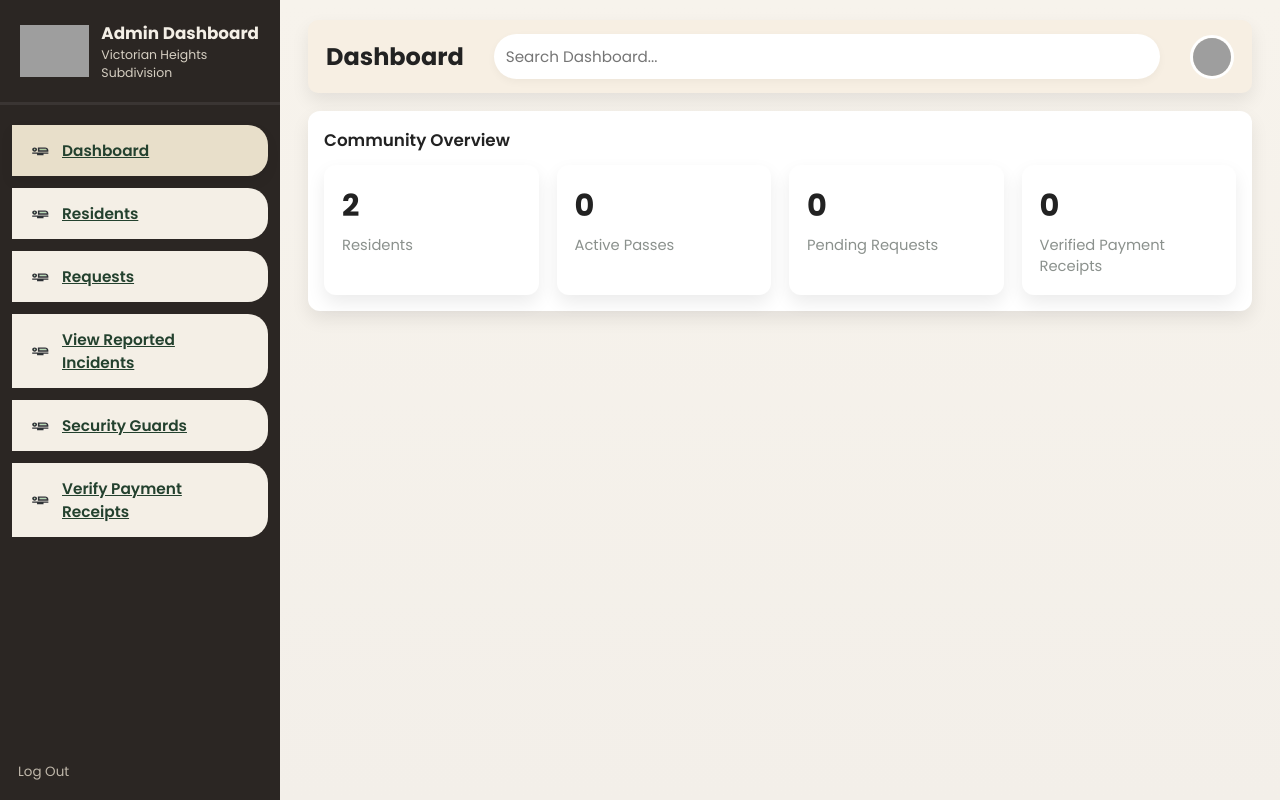
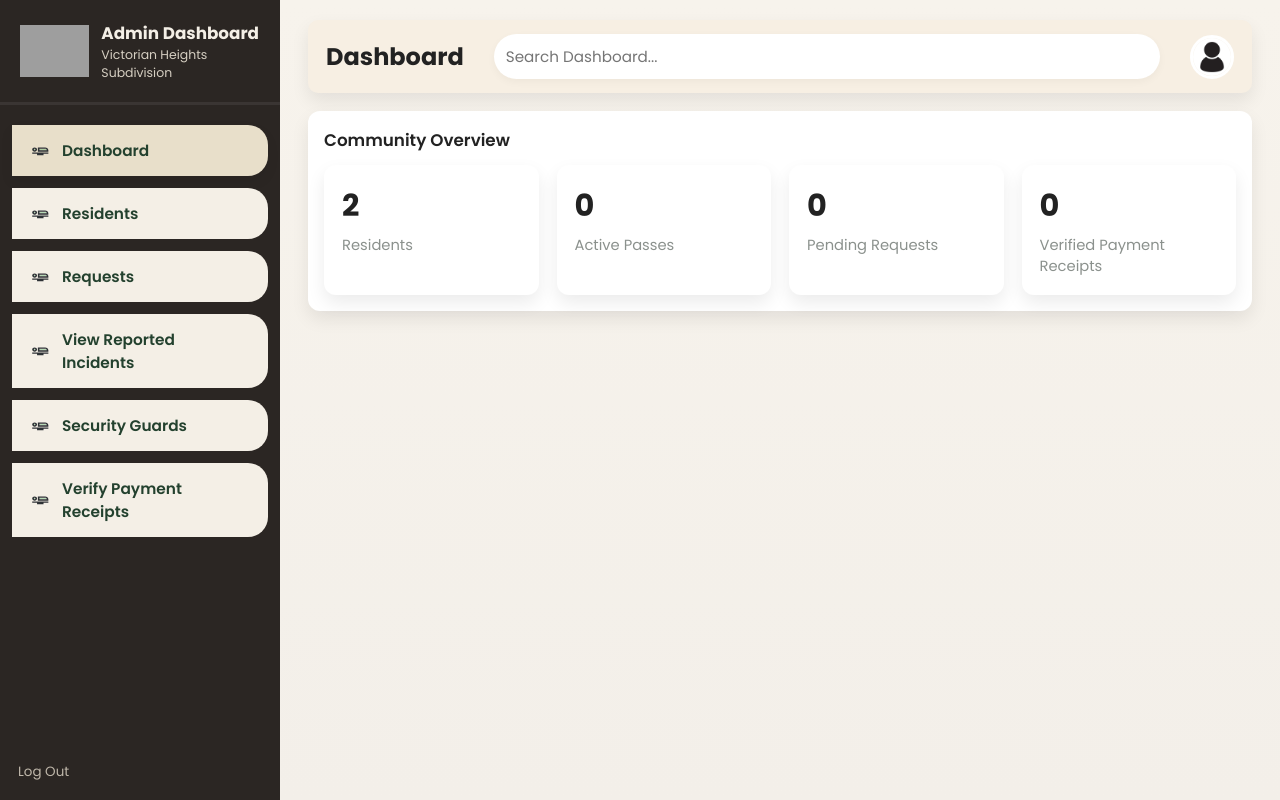
Before and after one commit to ayeysabelleysa/VictorianPass, a PHP site: page /admin.php in a window 1280 px wide. Run offline with PHP 8.4, Linux system fonts and the light colour scheme; a user stored in the database is signed in; data comes from the database, SQL or seed files in the repository; data that the repository does not hold is empty; grey boxes are pictures that could not be loaded.

Commit message:
Updated admin.php

```diff
--- a/admin.php
+++ b/admin.php
@@ -255,7 +255,8 @@
 }
 .nav-item img{width:20px;height:20px;}
 .nav-item:hover{transform:translateX(4px);background:#efe7d6;}
-.nav-item.active{background:var(--nav-cream-active);box-shadow:0 6px 14px rgba(0,0,0,0.06);}
+.nav-item.active{background:var(--nav-cream-active);box-shadow:0 6px 14px rgba(0,0,0,0.06) ; }
+.nav-item {text-decoration: none;}
 .sidebar-footer{margin-top:auto;padding:18px;color:#bfb7aa;font-size:0.84rem;}
 
 /* Main */
@@ -336,7 +337,7 @@
     <div class="header">
       <h2 id="page-title"><?php echo ucfirst($currentPage); ?></h2>
       <div class="search"><input id="search-input" placeholder="Search <?php echo ucfirst($currentPage); ?>..."></div>
-      <img class="avatar" src="mainpage/profile.jpg" alt="admin">
+      <img class="avatar" src="mainpage/profile'.jpg" alt="admin">
     </div>
 
 <!-- DASHBOARD -->
```
